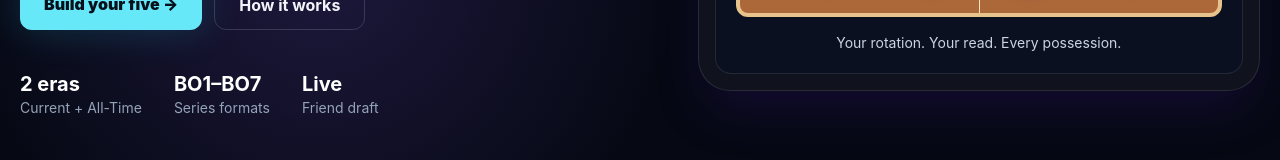
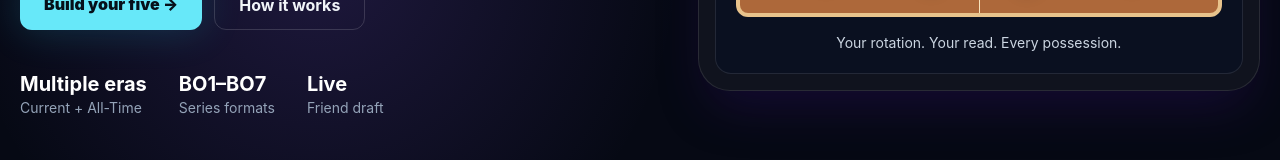
Before and after one commit to AvaLonFX/fiveout, a Next.js app: page /full-court in a window 1280 px wide. Shown: the part 546-706 px from the top of the page. Built offline with nearby package versions, Linux system fonts and the light colour scheme; no server answers.

Commit message:
Clarify multi-era player support

```diff
--- a/app/full-court/page.tsx
+++ b/app/full-court/page.tsx
@@ -19,7 +19,7 @@ export default function FullCourtHome() {
             <Link href="/full-court/play" className="rounded-xl bg-cyan-300 px-6 py-3 font-black text-[#06101a] shadow-[0_0_40px_rgba(34,211,238,.2)] hover:bg-cyan-200">Build your five →</Link>
             <a href="#how" className="rounded-xl border border-white/15 px-6 py-3 font-bold hover:bg-white/5">How it works</a>
           </div>
-          <div className="mt-10 flex gap-8 text-sm text-slate-400"><span><b className="block text-xl text-white">2 eras</b>Current + All-Time</span><span><b className="block text-xl text-white">BO1–BO7</b>Series formats</span><span><b className="block text-xl text-white">Live</b>Friend draft</span></div>
+          <div className="mt-10 flex gap-8 text-sm text-slate-400"><span><b className="block text-xl text-white">Multiple eras</b>Current + All-Time</span><span><b className="block text-xl text-white">BO1–BO7</b>Series formats</span><span><b className="block text-xl text-white">Live</b>Friend draft</span></div>
         </div>
         <div className="rounded-[2rem] border border-white/10 bg-white/[.045] p-4 shadow-2xl shadow-violet-950/40">
           <div className="rounded-2xl border border-white/10 bg-[#0a1020] p-5">
```
